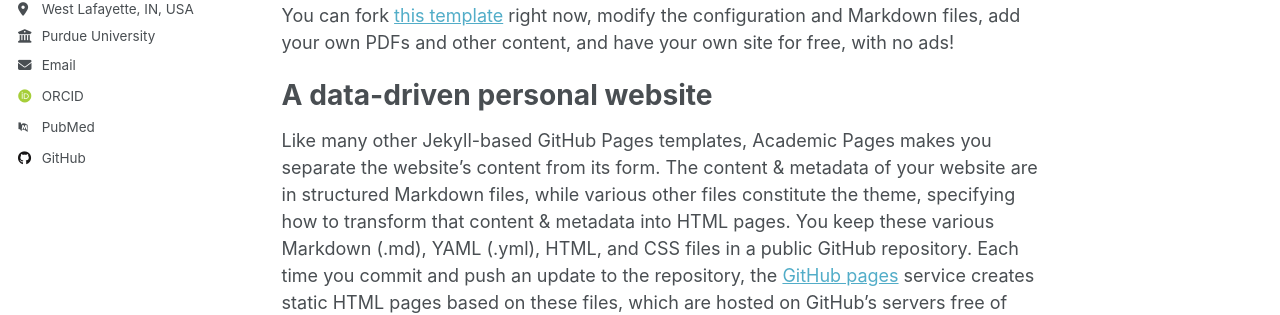
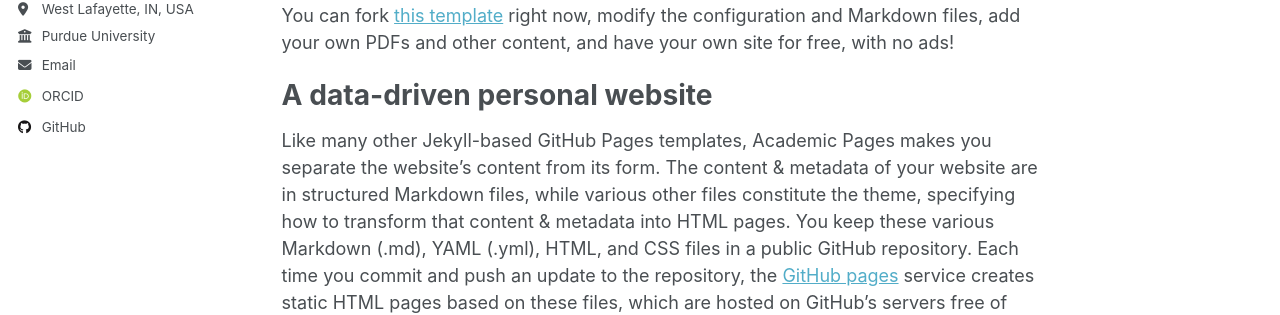
Before and after one commit to akruskie/akruskie.github.io, a Jekyll site: the page built from _pages/about.md, in a window 1280 px wide. Shown: the part 407-722 px from the top of the page. Built offline with Jekyll 4.4.1, drawn with Linux system fonts in a browser that asks for light colours; some web fonts are replaced; a script that is not in the unit is left out.

Commit message:
Update _config.yml

```diff
--- a/_config.yml
+++ b/_config.yml
@@ -29,7 +29,7 @@ author:
   location         : "West Lafayette, IN, USA"
   employer         : "Purdue University"
   uri              : # URL
-  email            : "none@example.org"
+  email            : "akruskie@purdue.edu"
 
   # Academic websites
   academia         : # URL
@@ -39,7 +39,7 @@ author:
   impactstory      : # URL
   orcid            : "https://orcid.org/0009-0005-8024-7429"
   semantic         : # URL
-  pubmed           : "https://www.ncbi.nlm.nih.gov/pubmed/?term=john+snow"
+  pubmed           : #"https://www.ncbi.nlm.nih.gov/pubmed/?term=john+snow"
   researchgate     : # URL
   scopus           : # URL
 
```
